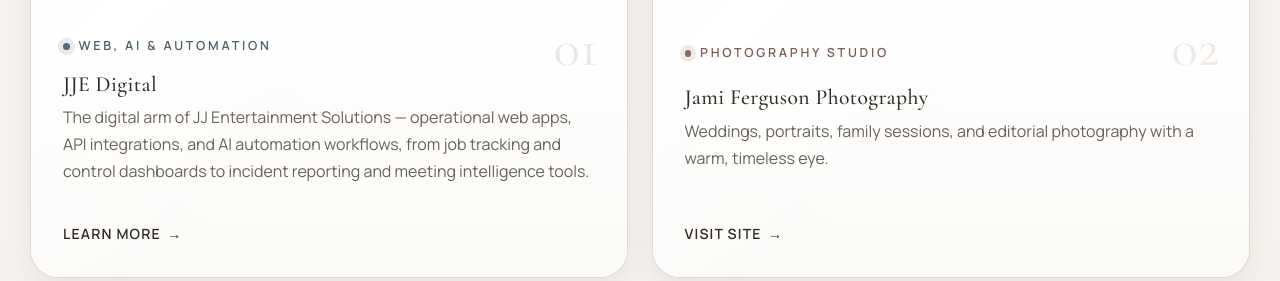
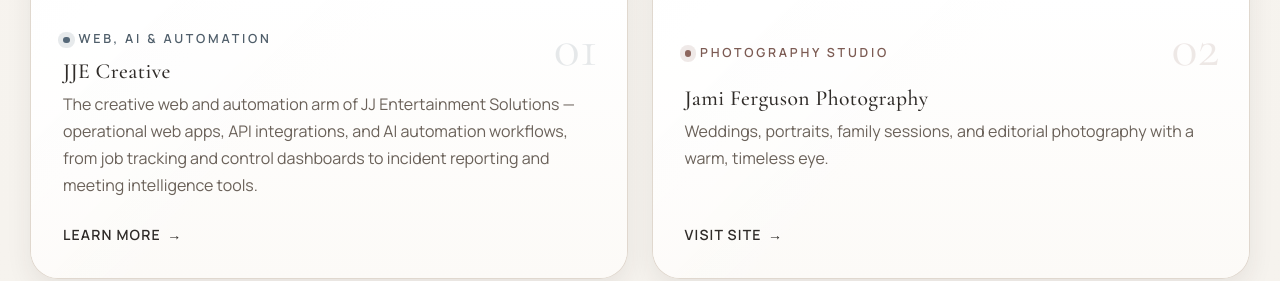
Before and after one commit to mavbavbutav/jj-entertainment, a plain HTML site: page index.html in a window 1280 px wide. Shown: the part 1766-2047 px from the top of the page. Drawn offline with nearby package versions, Linux system fonts and the light colour scheme.

Commit message:
Rename digital links to JJE Creative

```diff
--- a/index.html
+++ b/index.html
@@ -39,7 +39,7 @@
         "Middle Tennessee"
       ],
       "subOrganization": [
-        { "@type": "Organization", "name": "JJE Digital", "url": "https://jjecreative.com/" },
+        { "@type": "Organization", "name": "JJE Creative", "url": "https://jjecreative.com/" },
         { "@type": "Organization", "name": "Jami Ferguson Photography", "url": "https://jjentertainmentsolutions.com/photography/" },
         { "@type": "Organization", "name": "Williamson Wallflowers", "url": "https://www.williamsonwallflowers.com/" },
         { "@type": "Organization", "name": "Ferguson Aerial Visions", "url": "https://jjentertainmentsolutions.com/drone/" }
@@ -128,8 +128,8 @@
             </div>
             <div class="venture-card-body">
               <p class="eyebrow">Web, AI &amp; Automation</p>
-              <h3>JJE Digital</h3>
-              <p>The digital arm of JJ Entertainment Solutions &mdash; operational web apps, API integrations, and AI automation workflows, from job tracking and control dashboards to incident reporting and meeting intelligence tools.</p>
+              <h3>JJE Creative</h3>
+              <p>The creative web and automation arm of JJ Entertainment Solutions &mdash; operational web apps, API integrations, and AI automation workflows, from job tracking and control dashboards to incident reporting and meeting intelligence tools.</p>
               <span class="venture-link">Learn More</span>
             </div>
           </a>
@@ -310,7 +310,7 @@
     <div class="container footer-wrap">
       <p>&copy; <span id="year"></span> JJ Entertainment Solutions &middot; A Nashville creative studio</p>
       <nav aria-label="Footer">
-        <a href="https://jjecreative.com/">JJE Digital</a>
+        <a href="https://jjecreative.com/">JJE Creative</a>
         <a href="/photography/">Photography</a>
         <a href="https://www.williamsonwallflowers.com/" target="_blank" rel="noopener">Floral</a>
         <a href="/drone/">Aerial</a>
```
Also changed, not shown: drone/index.html (+2 -2 lines).
